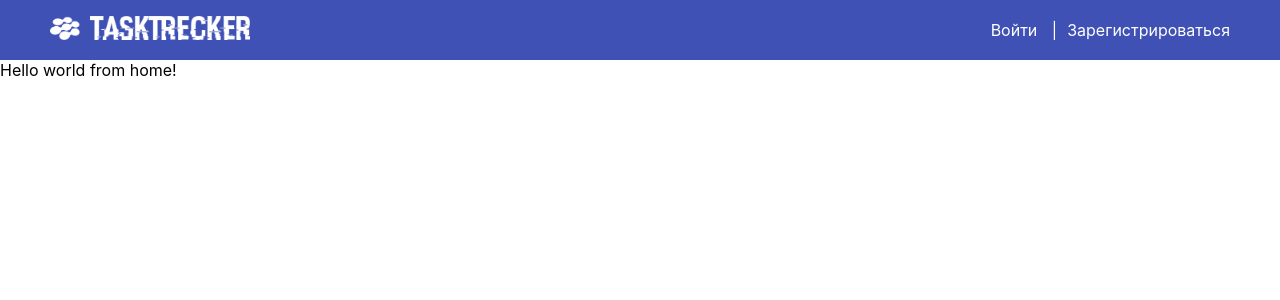
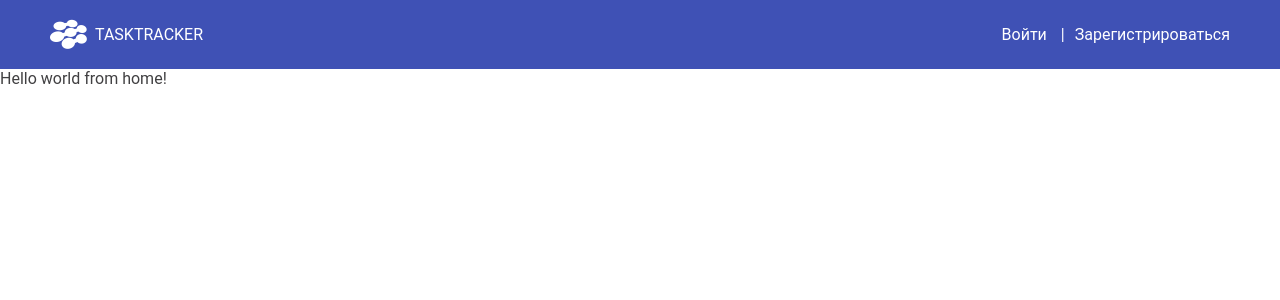
Before and after one commit to Barik85/tasktrecker, a React app: page / in a window 1280 px wide. Shown: the top 300 px of the page. Built offline with nearby package versions, Linux system fonts and the light colour scheme.

Commit message:
Header layuot ready.

```diff
--- a/src/components/header/header.jsx
+++ b/src/components/header/header.jsx
@@ -2,7 +2,9 @@ import React, {Fragment} from 'react';
 import {Link} from 'react-router-dom';
 import PropTypes from 'prop-types';
 import styles from './header.module.scss';
-import logo from '../../images/logo_white.png';
+import logo from '../../images/logo_pick.png';
+import Avatar from '../icons/Avatar';
+import UserMenu from '../user_menu/User_menu';
 
 const PublicActions = () => (
   <Fragment>
@@ -13,7 +15,10 @@ const PublicActions = () => (
 
 const PrivateActions = ({userName, handleLogout}) => (
   <div>
-    {userName}
+    <div className={styles.avatar_wrapper}>
+      <Avatar className={styles.avatar}/>
+    </div>
+      {userName}
     <ul>
       <li>
         <Link to="/profile">
@@ -39,15 +44,15 @@ PrivateActions.defaultProps = {
   handleLogout: () => {}
 }
 
-const Header = ({authenticated, userName, ...props}) => (
+const Header = ({authenticated, userName, handleLogout}) => (
   <header className={styles.header}>
     <Link className={styles.logo_link} to="/">
-      <img src={logo} alt="tasktreker"/>
+      <img src={logo} alt="tasktraker"/> Tasktracker
     </Link>
     <div>
       { authenticated ?
         (
-          <PrivateActions userName={userName} {...props}/>
+          <UserMenu userName={userName} handleLogout={handleLogout}/>
         ) : (
           <PublicActions />
         )
--- a/src/components/header/header.module.scss
+++ b/src/components/header/header.module.scss
@@ -10,11 +10,6 @@
 
   a {
     color: #fff;
-    transition: transform 200ms;
-
-    &:hover {
-      transform: scale(1.1);
-    }
   }
 }
 
@@ -24,13 +19,28 @@
     display: inline-block;
     margin: 0 10px;
   }
+
+  transition: transform 200ms;
+
+  &:hover {
+    transform: scale(1.1);
+  }
 }
 
 .logo_link {
-  display: block;
+  display: flex;
   width: 200px;
+  align-items: center;
+  text-transform: uppercase;
+  transition: transform 200ms;
+
+  &:hover {
+    transform: scale(1.1);
+  }
 
   img {
-    width: 100%;
+    width: 37px;
+    height: 37px;
+    margin-right: 8px;
   }
 }
--- /dev/null
+++ b/src/components/icons/Avatar.jsx
@@ -0,0 +1,23 @@
+import React from 'react';
+import PropTypes from 'prop-types';
+
+
+const Avatar = ({className}) => (
+  <svg className={className} version="1.1" xmlns="http://www.w3.org/2000/svg"  x="0px" y="0px"
+	 viewBox="0 0 258.75 258.75" xmlSpace="preserve">
+<g>
+	<circle cx="129.375" cy="60" r="60"/>
+	<path d="M129.375,150c-60.061,0-108.75,48.689-108.75,108.75h217.5C238.125,198.689,189.436,150,129.375,150z"/>
+</g>
+</svg>
+);
+
+Avatar.propTypes = {
+  className: PropTypes.string,
+}
+
+Avatar.defaultProps = {
+  className: '',
+}
+
+export default Avatar;
--- /dev/null
+++ b/src/components/user_menu/User_menu.jsx
@@ -0,0 +1,59 @@
+import React, {Component} from 'react';
+import PropTypes from 'prop-types';
+import { Link } from 'react-router-dom'
+import Avatar from '../icons/Avatar';
+import styles from './user_menu.module.scss';
+
+
+class UserMenu extends Component {
+  static propTypes = {
+    userName: PropTypes.string.isRequired,
+    handleLogout: PropTypes.func.isRequired,
+  }
+
+  state = {
+    isOpen: false,
+  }
+
+  handleOpen = () => {
+    this.setState(prevState => ({
+      isOpen: !prevState.isOpen,
+    }));
+  }
+
+
+  render () {
+    const {userName, handleLogout} = this.props;
+    const {isOpen} = this.state;
+
+    return (
+      <div
+        className={styles.dropdown_wrapper}
+        onClick={this.handleOpen}
+        role="button"
+        tabIndex="0"
+      >
+        <div className={styles.dropdown_title}>
+          {userName}
+          <div className={styles.avatar_wrapper}>
+            <Avatar className={styles.avatar}/>
+          </div>
+        </div>
+       { isOpen ? (
+        <ul className={styles.dropdown_menu}>
+          <li>
+            <Link to="/profile" className={styles.menu_item}>
+              Настройки профиля
+            </Link>
+          </li>
+          <li>
+            <button onClick={handleLogout} className={styles.menu_item}>Выйти</button>
+          </li>
+        </ul>
+       ) : null}
+      </div>
+    );
+  }
+}
+
+export default UserMenu;
--- /dev/null
+++ b/src/components/user_menu/user_menu.module.scss
@@ -0,0 +1,62 @@
+@import '../../styles/colors';
+
+.avatar {
+  width: 16px;
+  fill: $violet;
+}
+
+.avatar_wrapper {
+  width: 25px;
+  height: 25px;
+  background-color: #fff;
+  border-radius: 50%;
+  text-align: center;
+  padding-top: 3px;
+  box-sizing: border-box;
+  margin-left: 16px;
+  margin-right: 8px;
+}
+
+.dropdown_title {
+  display: flex;
+  align-items: center;
+  cursor: pointer;
+  color: #fff;
+
+  &::after {
+    content: '';
+    display: inline-block;
+    width: 0;
+    height: 0;
+    border-style: solid;
+    border-width: 6px 5px 0 5px;
+    border-color: $orange transparent transparent transparent;
+  }
+}
+
+.dropdown_wrapper {
+  position: relative;
+}
+
+.dropdown_menu {
+  position: absolute;
+  right: 0;
+  top: 47px;
+  background-color: #fff;
+  box-shadow: 0px 2px 6px 0px rgba(0,0,0,0.1);
+
+  .menu_item {
+    padding: 16px;
+    color: $grey;
+    white-space: nowrap;
+    display: block;
+    width: 100%;
+    box-sizing: border-box;
+    cursor: pointer;
+
+    &:hover {
+      background-color: $orange;
+      color: #fff;
+    }
+  }
+}
--- a/src/index.css
+++ b/src/index.css
@@ -1,11 +1,29 @@
-body {
+html, body, div, span, applet, object, iframe,
+h1, h2, h3, h4, h5, h6, p, blockquote, pre,
+a, abbr, acronym, address, big, cite, code,
+del, dfn, em, img, ins, kbd, q, s, samp,
+small, strike, strong, sub, sup, tt, var,
+b, u, i, center,
+dl, dt, dd, ol, ul, li,
+fieldset, form, label, legend,
+table, caption, tbody, tfoot, thead, tr, th, td,
+article, aside, canvas, details, embed,
+figure, figcaption, footer, header, hgroup,
+menu, nav, output, ruby, section, summary,
+time, mark, audio, video, input {
   margin: 0;
   padding: 0;
-  font-family: -apple-system, BlinkMacSystemFont, "Segoe UI", "Roboto", "Oxygen",
-    "Ubuntu", "Cantarell", "Fira Sans", "Droid Sans", "Helvetica Neue",
-    sans-serif;
+  font-family: "Roboto", "Helvetica Neue", "Oxygen",
+    "Ubuntu", "Cantarell", "Fira Sans", "Droid Sans",  sans-serif;
   -webkit-font-smoothing: antialiased;
   -moz-osx-font-smoothing: grayscale;
+  font-size: 16px;
+  font-weight: normal;
+  font-style: normal;
+  font-stretch: normal;
+  color: #414042;
+  -webkit-highlight: none;
+  outline: none;
 }
 
 code {
@@ -16,3 +34,14 @@ code {
 a {
   text-decoration: none;
 }
+
+ul, ol {
+  list-style-type: none;
+}
+
+button {
+  border: none;
+  background: none;
+  outline: none;
+  font-size: 16px;
+}
--- a/src/styles/_colors.scss
+++ b/src/styles/_colors.scss
@@ -1 +1,3 @@
 $violet: #3f51b5;
+$orange: #ff5722;
+$grey: #414042;
```
Also changed, not shown: src/images/logo_pick.png (added), src/images/logo_white.png (deleted).
